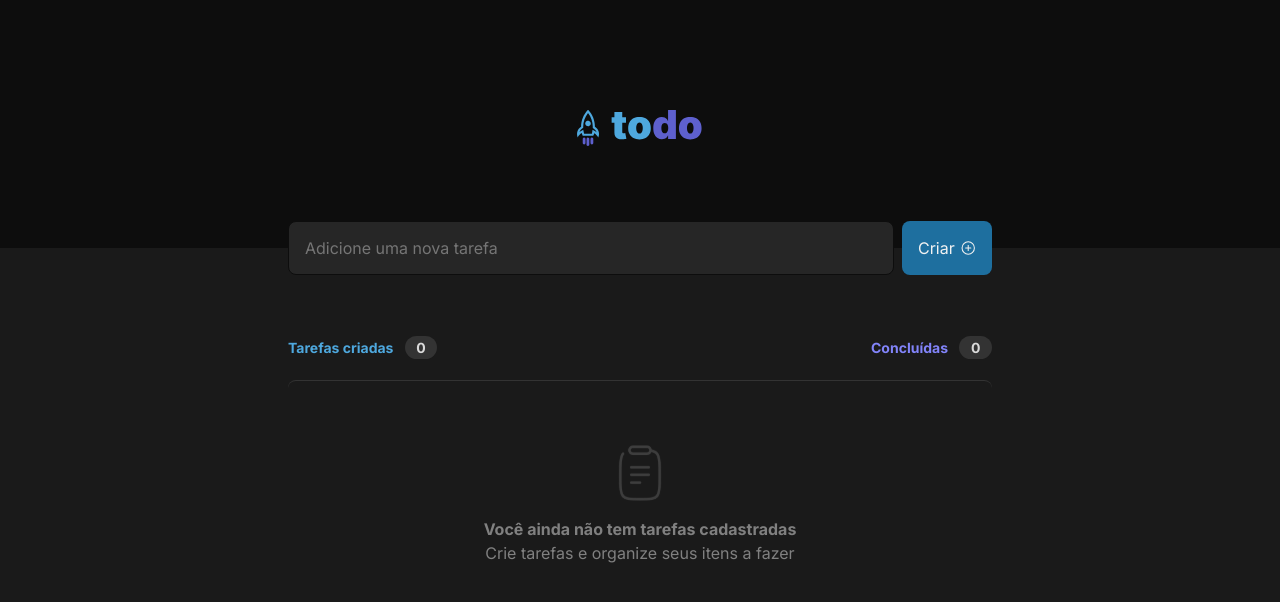
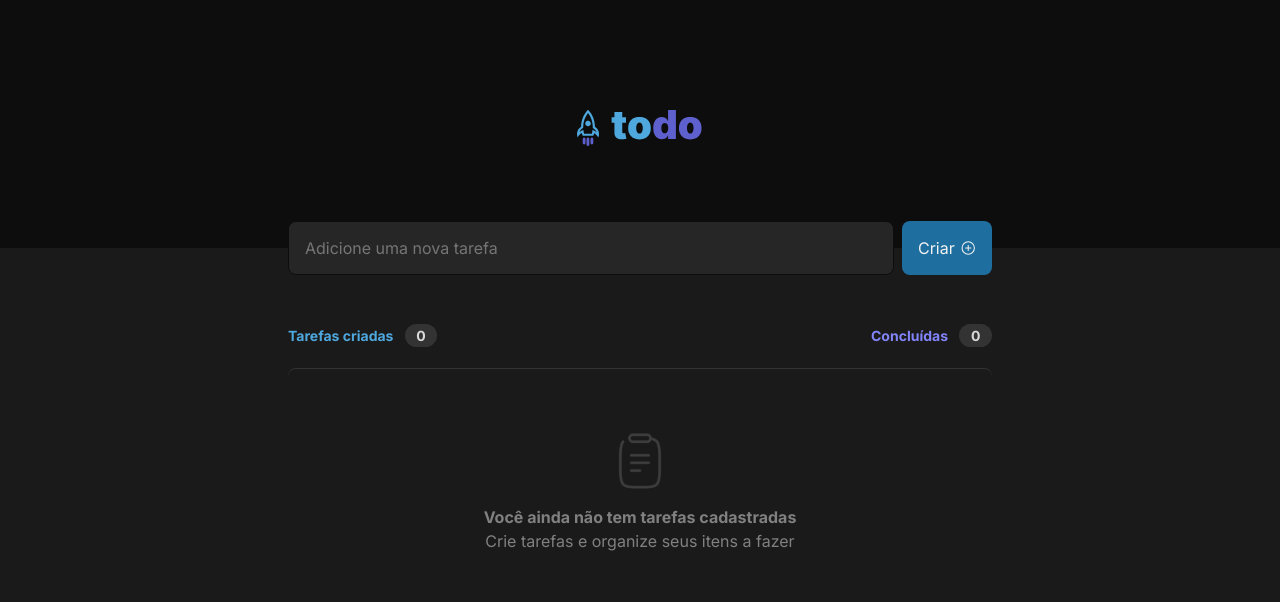
Before and after one commit to gabrielmelov/to-do-list, a React (Vite) app: page / in a window 1280 px wide. Shown: the top 602 px of the page. Built offline with nearby package versions, Linux system fonts and the light colour scheme.

Commit message:
Adjustments in spacement and improving with class

```diff
--- a/src/App.module.css
+++ b/src/App.module.css
@@ -55,7 +55,7 @@
   display: flex;
   justify-content: space-between;
 
-  margin: 4rem 0 1.5rem;
+  margin: 3.25rem 0 1.5rem;
   font-size: 0.875rem;
 }
 
@@ -88,12 +88,11 @@
 
 .paragraph {
   margin-top: 1rem;
-
   text-align: center;
   color: var(--gray-300);
   line-height: 1.5;
 }
 
-.paragraph p:first-child {
+.nothingTasks {
   font-weight: 600;
 }
```
